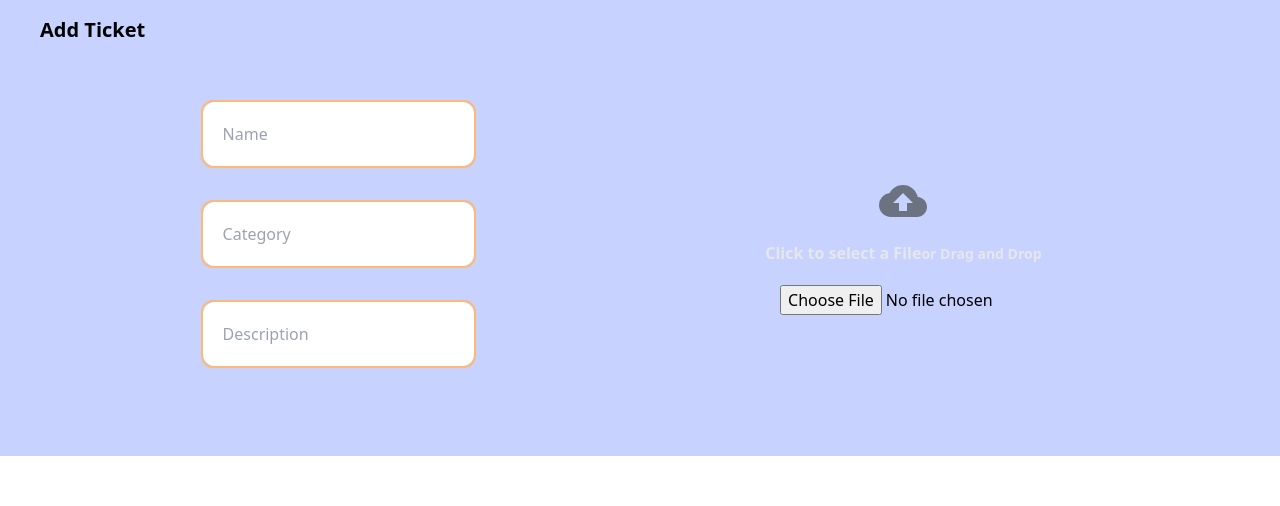
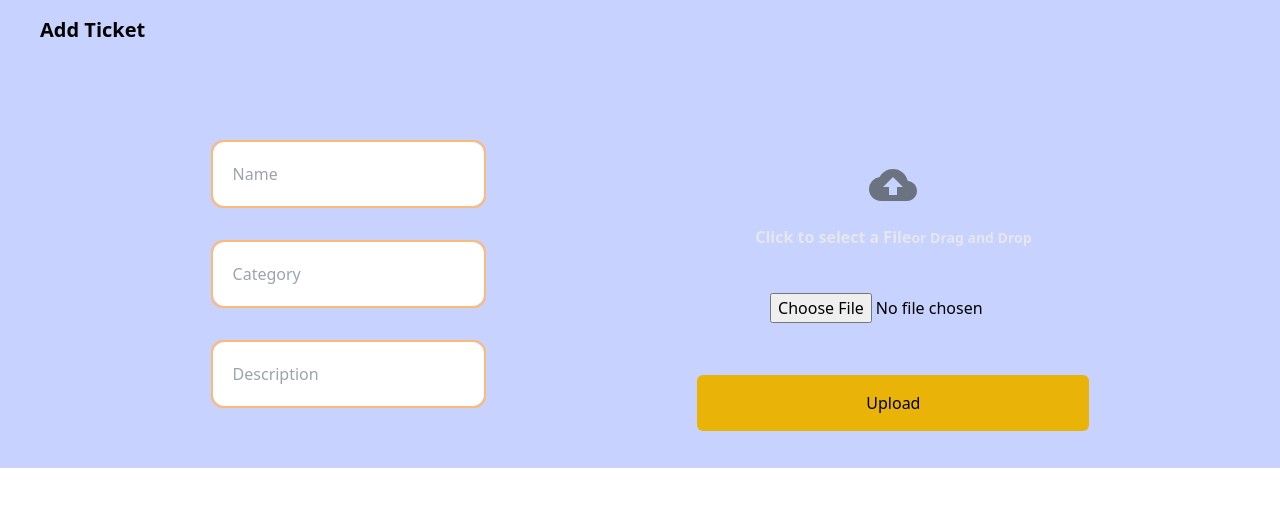
Before and after one commit to brayanriunge/kimeticstore, a Next.js app: page /dashboard in a window 1280 px wide. Shown: the top 506 px of the page. Built offline with nearby package versions, Linux system fonts and the light colour scheme.

Commit message:
button uploading

```diff
--- a/pages/dashboard.tsx
+++ b/pages/dashboard.tsx
@@ -1,6 +1,7 @@
 import Image from "next/image";
 import { useState } from "react";
 import { useForm } from "react-hook-form";
+import { AiOutlineLoading3Quarters } from "react-icons/ai";
 import { MdCloudUpload } from "react-icons/md";
 type formValues = {
   name: string;
@@ -48,17 +49,17 @@ export default function Dashboard() {
   };
 
   return (
-    <section className="gap-16 bg-indigo-200 md:h-full pb-12 min-h-full ">
+    <section className="gap-16 bg-indigo-200 md:h-full  min-h-full ">
       <div className="flex items-center justify-between py-4 px-10">
         <h1 className="font-bold text-xl ">Add Ticket</h1>
       </div>
       <form
         action=""
-        className="flex items-center justify-between gap-16 w-5/6 h-5/6 mx-auto "
+        className="flex items-center justify-between gap-16 w-5/6 md:h-5/6 mx-auto p-5 m-5 "
         onSubmit={handleSubmit(handleFormSubmission)}
       >
-        <div className="md:flex flex-col  mx-auto m items-center justify-between p-5 m-5 gap-8">
-          <div className=" md:flex border-2 rounded-xl border-orange-300 items-center ">
+        <div className="md:flex flex-col  mx-auto  items-center justify-between p-5 m-5 gap-8">
+          <div className=" md:flex border-2 rounded-xl border-orange-300 items-center basis-3/5">
             <input
               type="name"
               id="name"
@@ -102,7 +103,7 @@ export default function Dashboard() {
             )}
           </div>
         </div>
-        <div className="flex flex-col justify-between gap-4 pt-6 mt-5 mx-auto">
+        <div className=" md:flex flex-col justify-between gap-4 pt-6 mt-5 mx-auto">
           <label htmlFor="dropzone-file">
             {selectedImage ? (
               <Image
@@ -110,11 +111,11 @@ export default function Dashboard() {
                 alt="selected"
                 height={280}
                 width={280}
-                className="rounded-md bg-gray-200"
+                className="rounded-md bg-gray-200 pb-4"
               />
             ) : (
               <div className="">
-                <div className="flex flex-col items-center justify-between ">
+                <div className="md:flex flex-col items-center justify-between pb-4 ">
                   <MdCloudUpload className="w-12 h-12 mb-4 text-gray-500" />
                   <p className="text-gray-200 font-semibold">
                     Click to select a File
@@ -125,13 +126,27 @@ export default function Dashboard() {
                     type="file"
                     placeholder="picture"
                     required
-                    className="rounded-xl px-10 py-5 focus:outline-none w-5/6 border-dotted"
+                    className="rounded-xl px-10 py-5 focus:outline-none w-5/6 border-dotted mt-6"
                     onChange={handleFileUploadChange}
                   />
                 </div>
               </div>
             )}
           </label>
+          <button
+            className="rounded-md px-4 py-4 bg-yellow-500"
+            type="submit"
+            disabled={isUploading}
+          >
+            {isUploading ? (
+              <>
+                Uploading
+                <AiOutlineLoading3Quarters />
+              </>
+            ) : (
+              <>Upload</>
+            )}
+          </button>
         </div>
       </form>
     </section>
```
